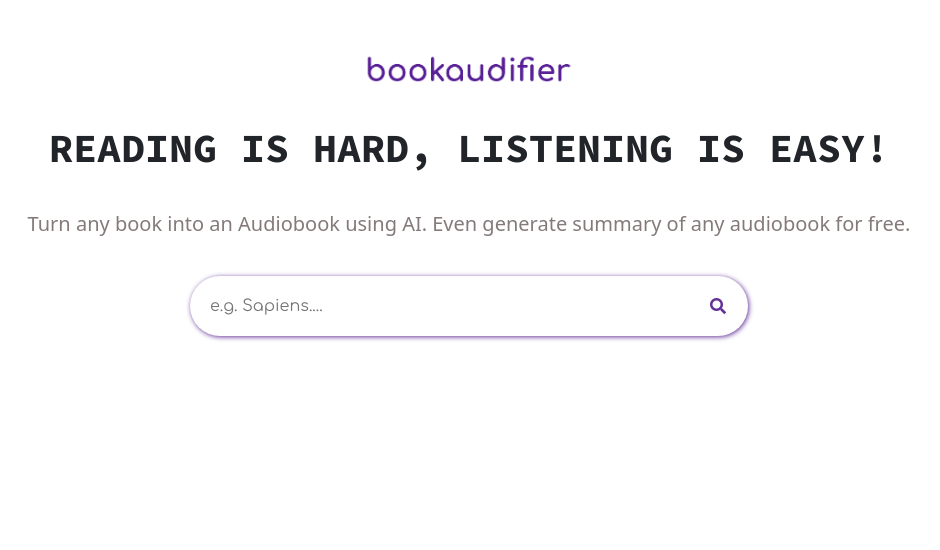
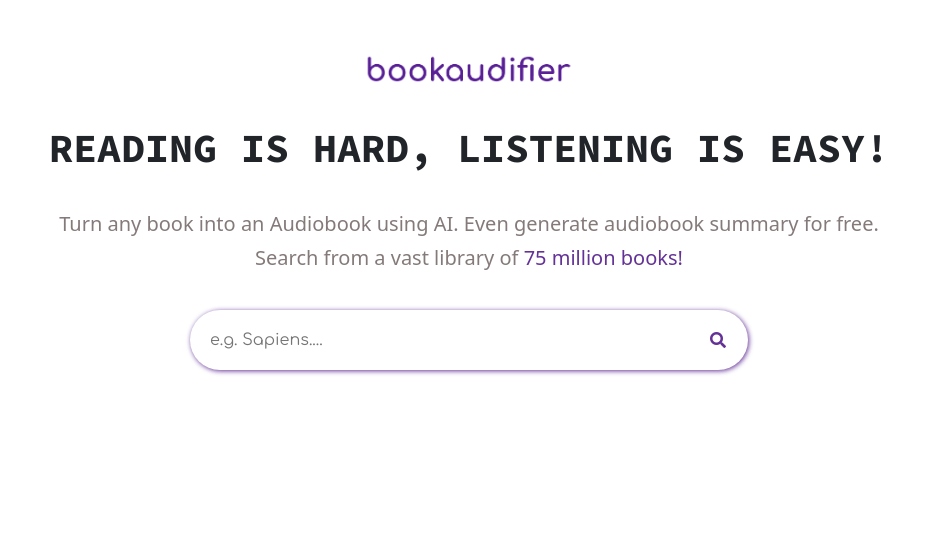
Before and after one commit to ivishalanand/bookaudifier, a Django app: page / in a window 1280 px wide. Shown: the part 110-660 px from the top of the page, without its empty margins (171-1111 px from the left). Run offline with Django 3.2, Linux system fonts and the light colour scheme; data that the repository does not hold is empty; some libraries are stand-ins or nearby versions.

Commit message:
updadted stats of search

```diff
--- a/ml/audiobook_functionality.py
+++ b/ml/audiobook_functionality.py
@@ -15,7 +15,6 @@ import urllib
 from requests import get
 from io import BytesIO
 from PIL import Image
-
 
 HOME_DIR = os.getcwd()
 
@@ -120,7 +119,11 @@ def get_books(URL):
     soup = BeautifulSoup(resp.text, "html.parser")
     rows = soup.findAll("div", {"class": "col-sm"})
     results = get_results(rows)
-    return results
+    try:
+        search_result_stats = soup.findAll("div", {"id": "result-found"})[0].text.replace("\n", "")
+    except:
+        search_result_stats = ""
+    return results, search_result_stats
 
 
 def fetch_books(query, homepage=False):
@@ -131,9 +134,6 @@ def fetch_books(query, homepage=False):
         URL = "https://www.pdfdrive.com/search?q=" + query_modified
 
     return get_books(URL)
-
-
-
 
 
 def get_download_link(download_soup):
@@ -206,7 +206,7 @@ def get_text_between_pags(page_start, page_end, doc):
     text = ""
     for page in range(page_start, page_end):
         text = text + doc.load_page(page).get_text()
-    cleaned_text = unicodedata.normalize("NFKD",text)
+    cleaned_text = unicodedata.normalize("NFKD", text)
     return cleaned_text
 
 
@@ -226,7 +226,7 @@ def get_book_data(my_raw_data):
     text = ""
     total_reading_time = ""
     for info in toc:
-        level = "  "*(info[0]-1)
+        level = "  " * (info[0] - 1)
         read_time_int = readtime.of_text(info[4]).minutes
         read_time_str = str(read_time_int) + " min"
         book_data.append(TOC(info[1], info[4], level, read_time_str))
@@ -234,7 +234,7 @@ def get_book_data(my_raw_data):
 
     total_time_to_read = readtime.of_text(text).minutes
     if total_time_to_read > 60:
-        total_reading_time = "{:.2f}".format(total_time_to_read/60) + " hour"
+        total_reading_time = "{:.2f}".format(total_time_to_read / 60) + " hour"
     else:
         total_reading_time = str(total_time_to_read) + " mins"
     # print("total readin time :", total_reading_time)
--- a/search/views.py
+++ b/search/views.py
@@ -21,12 +21,13 @@ def search(request):
             search_query = search
             current_pg_no = 1
 
-        df = fetch_books(search_query)
+        df, search_result_stats = fetch_books(search_query)
         json_records = df.reset_index().to_json(orient='records')
         data = json.loads(json_records)
         context = {'books_data': data,
                    'query': search,
                    'current_pg_no': current_pg_no,
+                   'search_result_stats': search_result_stats,
                    }
         return render(request, 'search.html', context)
     else:
@@ -35,7 +36,7 @@ def search(request):
 
 def index(request):
     search_query = "startups"
-    df = fetch_books(search_query, homepage=True)
+    df, _ = fetch_books(search_query, homepage=True)
     json_records = df.reset_index().to_json(orient='records')
     data = json.loads(json_records)
     context = {'books_data': data,
--- a/templates/index.html
+++ b/templates/index.html
@@ -17,6 +17,7 @@ z-index: 100; /* Specify a stack order in case you're using a different order fo
 cursor: pointer; /* Add a pointer on hover */
 }
 
+
 </style>
 <div class="d-flex justify-content-center logo-name">
     <img alt="bookaudifier" height="30px" src="{% static 'logo_name.png' %}">
@@ -26,9 +27,10 @@ cursor: pointer; /* Add a pointer on hover */
     <h1 class="tagline"> READING IS HARD, LISTENING IS EASY!</h1>
 </div>
 
-<div class="d-flex justify-content-center">
-    <h5 class="sub-heading"> Turn any book into an Audiobook using AI. Even generate summary of any audiobook for
+<div class="d-flex justify-content-center" style="display: flex; flex-direction: column;">
+    <h5 class="sub-heading" style="MARGIN-BOTTOM: 0rem;"> Turn any book into an Audiobook using AI. Even generate audiobook summary for
         free.</h5>
+    <h5 class="sub-heading"> Search from a vast library of <span style="color:#643297;">75 million books!</span> </h5>
 </div>
 <div class="container">
     <form action="search" method="POST">
@@ -37,7 +39,7 @@ cursor: pointer; /* Add a pointer on hover */
             <div class="searchbar">
                 <input class="search_input" name="search" placeholder="e.g. Sapiens...."
                        type="text">
-                <a class="search_icon" href="#"><i class="fas fa-search"></i></a>
+                <a class="search_icon"><i class="fas fa-search"></i></a>
                 </input>
             </div>
         </div>
@@ -83,6 +85,7 @@ cursor: pointer; /* Add a pointer on hover */
     <div class="lds-dual-ring"></div>
 </div>
 
+
 <script src='https://cdnjs.cloudflare.com/ajax/libs/jquery/3.3.1/jquery.min.js'></script>
 <script src="{%  static  'audioplayer_assets/script.js'  %}"></script>
 <script>
@@ -90,5 +93,6 @@ function generateAudiobook(query) {
     document.getElementById(query).submit();
     document.querySelectorAll('.overlay')[0].style.display ="flex"
 }
+
 </script>
 {% endblock %}
--- a/templates/search.html
+++ b/templates/search.html
@@ -20,6 +20,11 @@
 
 <div class="showing-results-text">
     Showing results for &nbsp <b> "{{ query }}"</b>
+</div>
+<div class="showing-results-text" style="
+    padding-top: .5%;
+    font-size: 1rem;">
+    {{search_result_stats}}
 </div>
 <div class="overlay">
     <div class="loading">Generating Audiobook</div>
```
